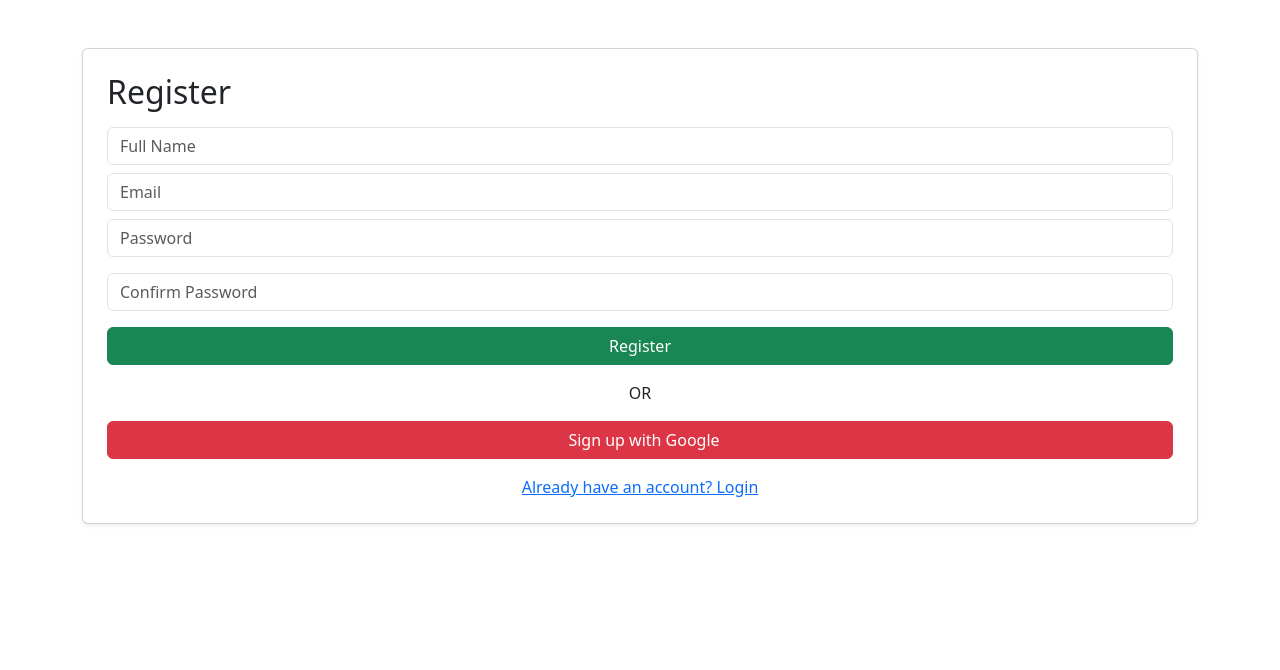
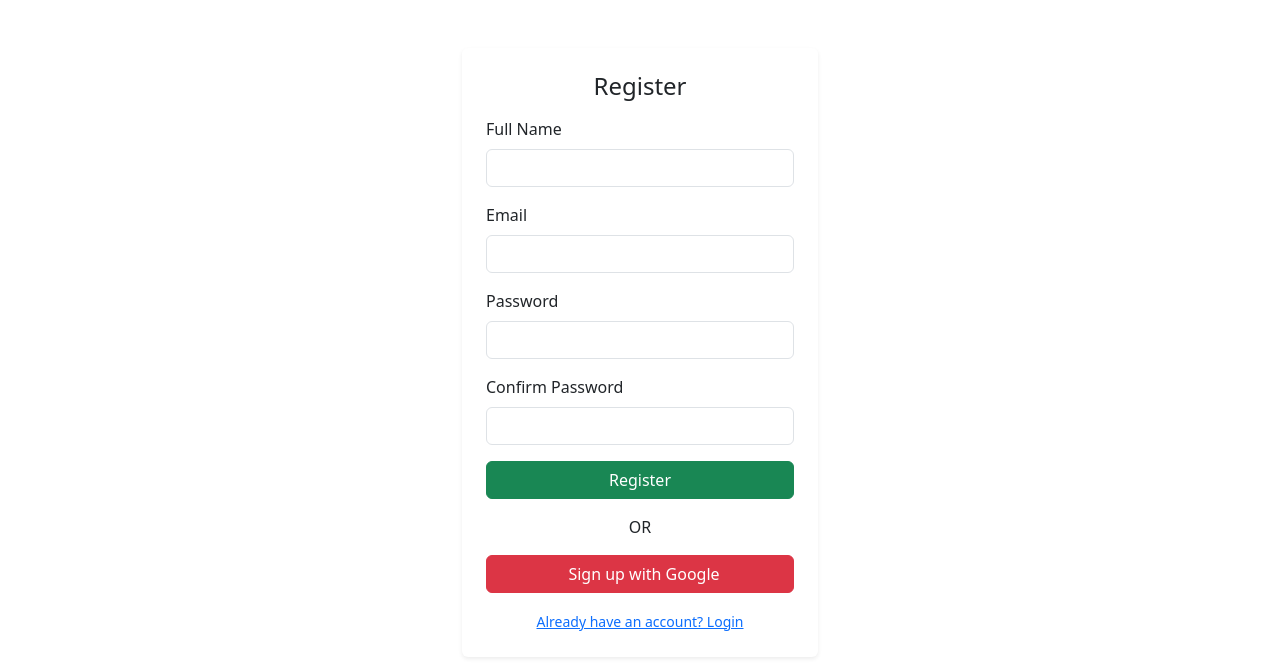
Before and after one commit to kanyangaboRichard/Job-Board-System, a React (Vite) app in the folder frontend/: page /register in a window 1280 px wide. Shown: the top 670 px of the page. Built offline with nearby package versions, Linux system fonts and the light colour scheme.

Commit message:
dev:modified the Register and th Login to reduce their sizes

```diff
--- a/frontend/src/pages/Login.tsx
+++ b/frontend/src/pages/Login.tsx
@@ -5,7 +5,6 @@
 const Login: React.FC = () => {
   const [email, setEmail] = useState("");
   const [password, setPassword] = useState("");
-  const [role, setRole] = useState<"user" | "admin">("user");
   const [error, setError] = useState<string | null>(null);
 
   const location = useLocation();
@@ -37,7 +36,7 @@
       const res = await fetch("http://localhost:3005/api/auth/login", {
         method: "POST",
         headers: { "Content-Type": "application/json" },
-        body: JSON.stringify({ email, password, role }),
+        body: JSON.stringify({ email, password }), // role removed 🚀
       });
 
       const data = await res.json();
@@ -48,7 +47,7 @@
       }
 
       // Save user + redirect by role
-      const decoded = login(data.token);
+      const decoded = login(data.token); // role decoded from JWT
       const params = new URLSearchParams(location.search);
       const redirect = params.get("redirect") || "/";
 
@@ -72,17 +71,17 @@
   return (
     <div className="container mt-5">
       <div className="row justify-content-center">
-        <div className="col-md-6">
-          <div className="card shadow">
-            <div className="card-body">
-              <h3 className="card-title mb-4 text-center">Login</h3>
+        <div className="col-md-4 col-sm-8">
+          <div className="card shadow-sm border-0">
+            <div className="card-body p-4">
+              <h4 className="card-title mb-3 text-center">Login</h4>
 
               {error && <div className="alert alert-danger">{error}</div>}
 
               {/* Email login form */}
               <form onSubmit={handleLogin}>
                 <div className="mb-3">
-                  <label className="form-label">Email address</label>
+                  <label className="form-label">Email</label>
                   <input
                     type="email"
                     className="form-control"
@@ -103,21 +102,6 @@
                   />
                 </div>
 
-                {/* Role selector */}
-                <div className="mb-3">
-                  <label className="form-label">Role</label>
-                  <select
-                    className="form-select"
-                    value={role}
-                    onChange={(e) =>
-                      setRole(e.target.value as "user" | "admin")
-                    }
-                  >
-                    <option value="user">User</option>
-                    <option value="admin">Admin</option>
-                  </select>
-                </div>
-
                 <button type="submit" className="btn btn-primary w-100">
                   Login with Email
                 </button>
@@ -127,8 +111,8 @@
               <div className="text-center my-3">OR</div>
 
               {/* Register link */}
-              <div className="text-center my-3">
-                <Link to="/register" className="d-block">
+              <div className="text-center mb-3">
+                <Link to="/register" className="d-block small">
                   Don't have an account? Register
                 </Link>
               </div>
--- a/frontend/src/pages/Register.tsx
+++ b/frontend/src/pages/Register.tsx
@@ -1,6 +1,6 @@
 import React, { useState } from "react";
 import { register } from "../api/auth";
-import { Link, useLocation } from "react-router-dom";
+import { Link, useLocation, useNavigate } from "react-router-dom";
 
 const Register: React.FC = () => {
   const [name, setName] = useState("");
@@ -10,11 +10,12 @@
   const [error, setError] = useState("");
 
   const location = useLocation();
+  const navigate = useNavigate();
 
   const handleSubmit = async (e: React.FormEvent) => {
     e.preventDefault();
 
-    // ✅ check passwords match
+    // check passwords match
     if (password !== confirmPassword) {
       setError("Passwords do not match");
       return;
@@ -22,67 +23,81 @@
 
     try {
       await register(name, email, password);
-      window.location.href = "/login";
+      navigate("/login"); // ✅ use navigate instead of window.location
     } catch {
       setError("Registration failed");
     }
   };
 
   const handleGoogleRegister = () => {
-    const redirect = new URLSearchParams(location.search).get("redirect") || "/";
+    const redirect =
+      new URLSearchParams(location.search).get("redirect") || "/";
     window.location.href = `http://localhost:3005/api/auth/google?redirect=${redirect}`;
   };
 
   return (
     <div className="container mt-5">
-      <form onSubmit={handleSubmit} className="card p-4 shadow-sm">
-        <h2 className="mb-3">Register</h2>
-        {error && <p className="text-danger">{error}</p>}
+      <div className="row justify-content-center">
+        <div className="col-md-4 col-sm-8">
+          <div className="card shadow-sm border-0">
+            <div className="card-body p-4">
+              <h4 className="card-title mb-3 text-center">Register</h4>
+              {error && <div className="alert alert-danger">{error}</div>}
 
+              <form onSubmit={handleSubmit}>
+                <div className="mb-3">
+                  <label className="form-label">Full Name</label>
                   <input
                     type="text"
-          className="form-control mb-2"
+                    className="form-control"
                     value={name}
                     onChange={(e) => setName(e.target.value)}
-          placeholder="Full Name"
                     required
                   />
+                </div>
 
+                <div className="mb-3">
+                  <label className="form-label">Email</label>
                   <input
                     type="email"
-          className="form-control mb-2"
+                    className="form-control"
                     value={email}
                     onChange={(e) => setEmail(e.target.value)}
-          placeholder="Email"
                     required
                   />
+                </div>
 
+                <div className="mb-3">
+                  <label className="form-label">Password</label>
                   <input
                     type="password"
-          className="form-control mb-3"
+                    className="form-control"
                     value={password}
                     onChange={(e) => setPassword(e.target.value)}
-          placeholder="Password"
                     required
                   />
+                </div>
 
+                <div className="mb-3">
+                  <label className="form-label">Confirm Password</label>
                   <input
                     type="password"
+                    className="form-control"
                     value={confirmPassword}
                     onChange={(e) => setConfirmPassword(e.target.value)}
-          className="form-control mb-3"
-          placeholder="Confirm Password"
                     required
                   />
+                </div>
 
                 <button type="submit" className="btn btn-success w-100">
                   Register
                 </button>
+              </form>
 
               {/* Divider */}
               <div className="text-center my-3">OR</div>
 
-        {/* Google Sign-In */}
+              {/* Google Sign-Up */}
               <button
                 type="button"
                 onClick={handleGoogleRegister}
@@ -93,9 +108,14 @@
 
               {/* Back to login */}
               <div className="text-center">
-          <Link to="/login">Already have an account? Login</Link>
+                <Link to="/login" className="small">
+                  Already have an account? Login
+                </Link>
               </div>
-      </form>
+            </div>
+          </div>
+        </div>
+      </div>
     </div>
   );
 };
```
Lines whose indentation alone changed are shown as unchanged.
